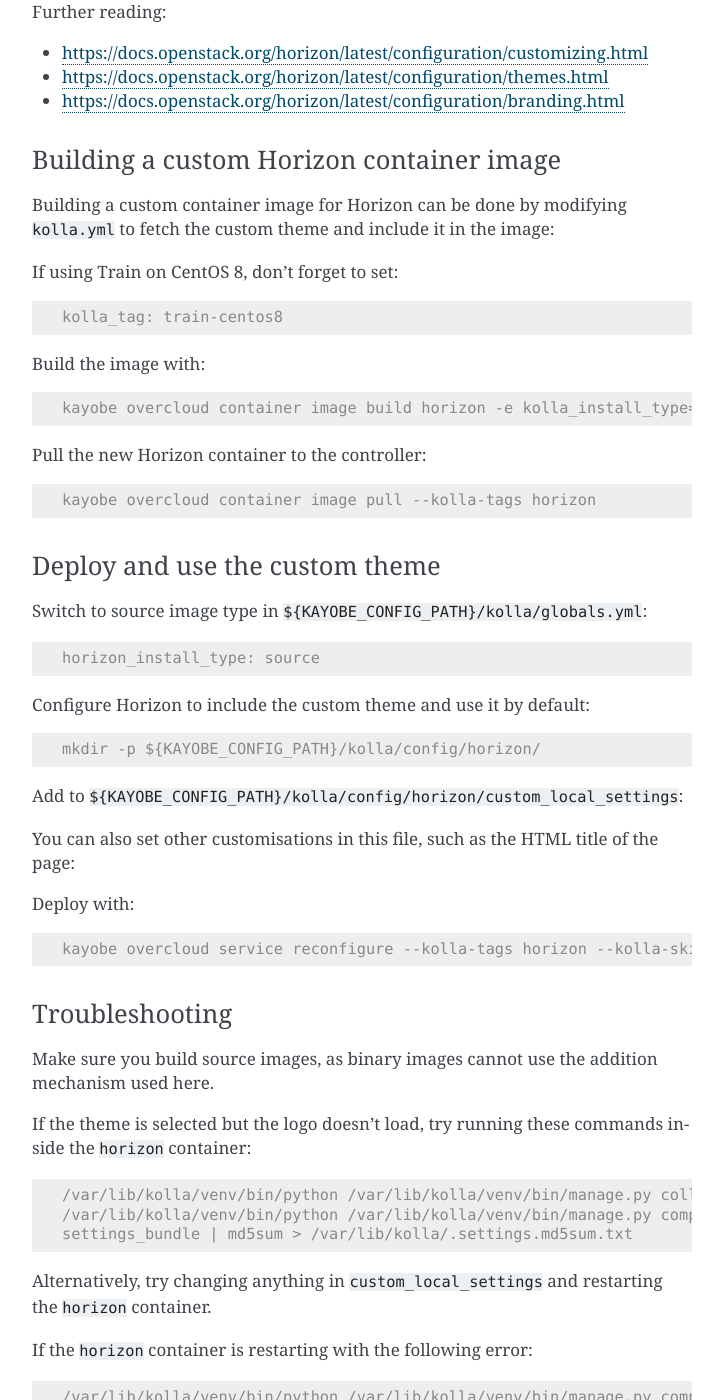
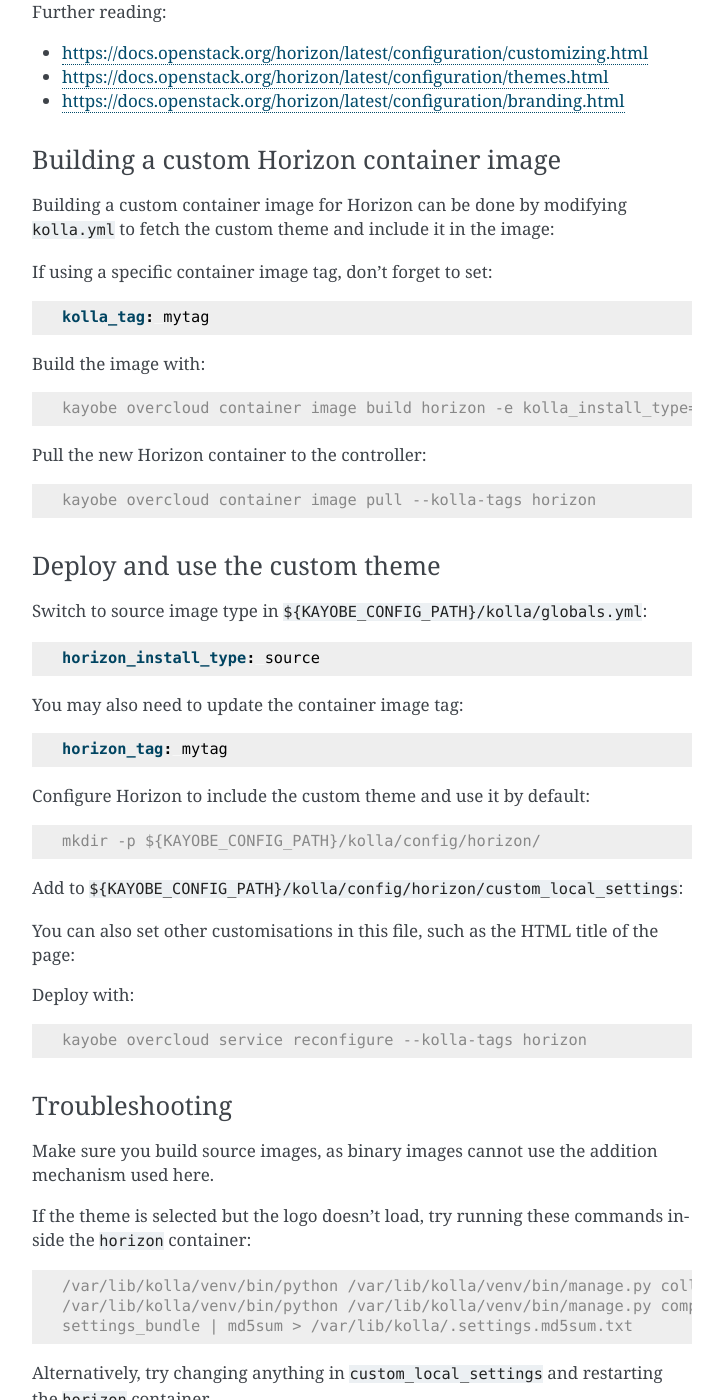
Before and after one commit to stackhpc/openstack-admin-guide, a Sphinx documentation site: the page built from source/customising_deployment.rst, in a window 1280 px wide and 1400 px high, scrolled down 936 px. Shown: the whole window, without its empty margins (388-1111 px from the left). Built offline with Sphinx 7.4.7, drawn with Linux system fonts in a browser that asks for light colours.

Commit message:
Update custom image instructions for new releases

```diff
--- a/source/customising_deployment.rst
+++ b/source/customising_deployment.rst
@@ -57,7 +57,7 @@ Building a custom Horizon container image
 Building a custom container image for Horizon can be done by modifying
 ``kolla.yml`` to fetch the custom theme and include it in the image:
 
-.. code-block:: console
+.. code-block:: yaml
    :substitutions:
 
    kolla_sources:
@@ -78,11 +78,11 @@ Building a custom container image for Horizon can be done by modifying
        {% endif %}
        {% endraw %}
 
-If using Train on CentOS 8, don’t forget to set:
+If using a specific container image tag, don't forget to set:
 
-.. code-block:: console
+.. code-block:: yaml
 
-   kolla_tag: train-centos8
+   kolla_tag: mytag
 
 Build the image with:
 
@@ -101,9 +101,15 @@ Deploy and use the custom theme
 
 Switch to source image type in ``${KAYOBE_CONFIG_PATH}/kolla/globals.yml``:
 
-.. code-block:: console
+.. code-block:: yaml
 
    horizon_install_type: source
+
+You may also need to update the container image tag:
+
+.. code-block:: yaml
+
+   horizon_tag: mytag
 
 Configure Horizon to include the custom theme and use it by default:
 
@@ -134,7 +140,7 @@ Deploy with:
 
 .. code-block:: console
 
-   kayobe overcloud service reconfigure --kolla-tags horizon --kolla-skip-tags common --skip-prechecks
+   kayobe overcloud service reconfigure --kolla-tags horizon
 
 Troubleshooting
 ---------------
```
